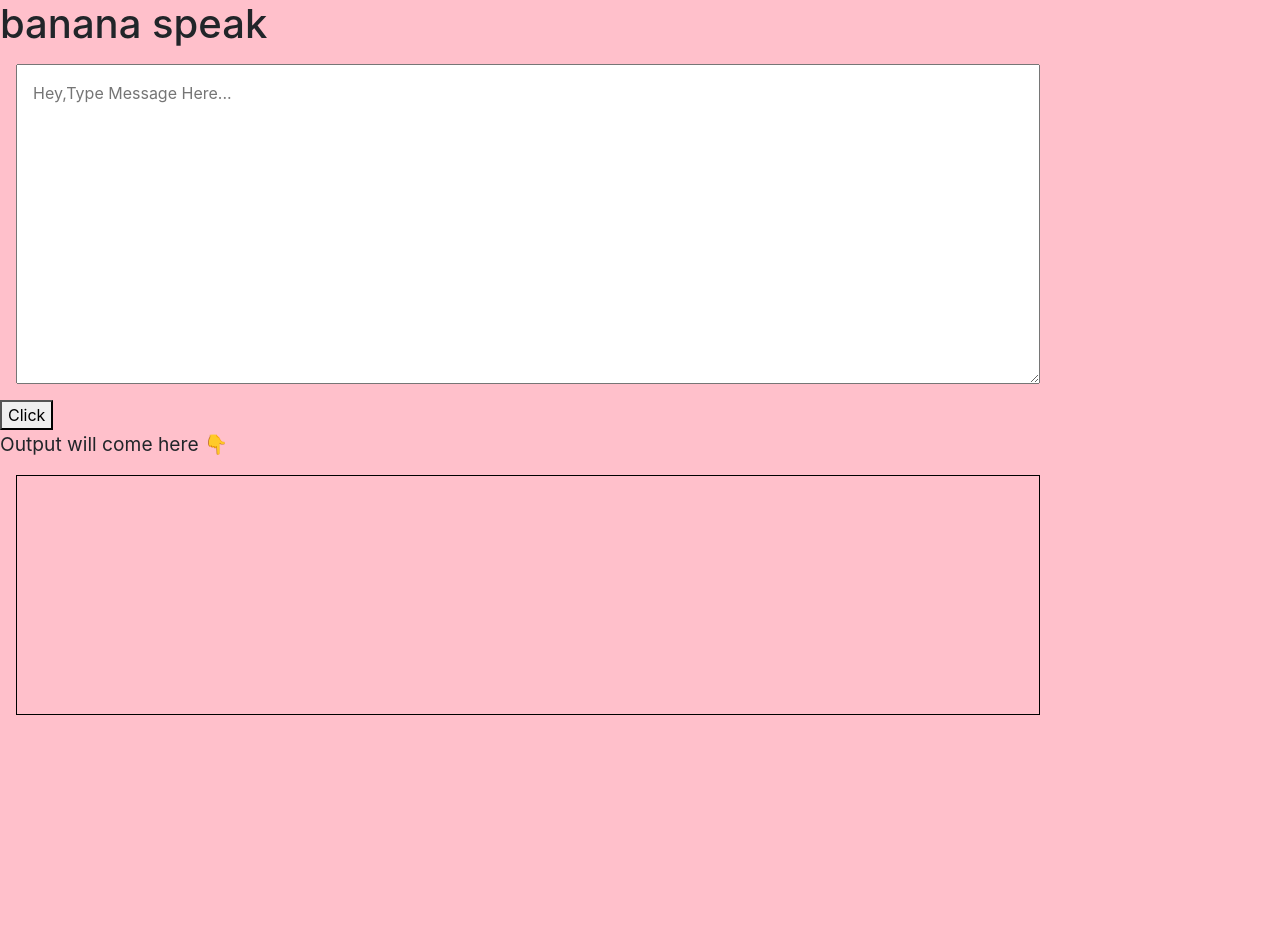
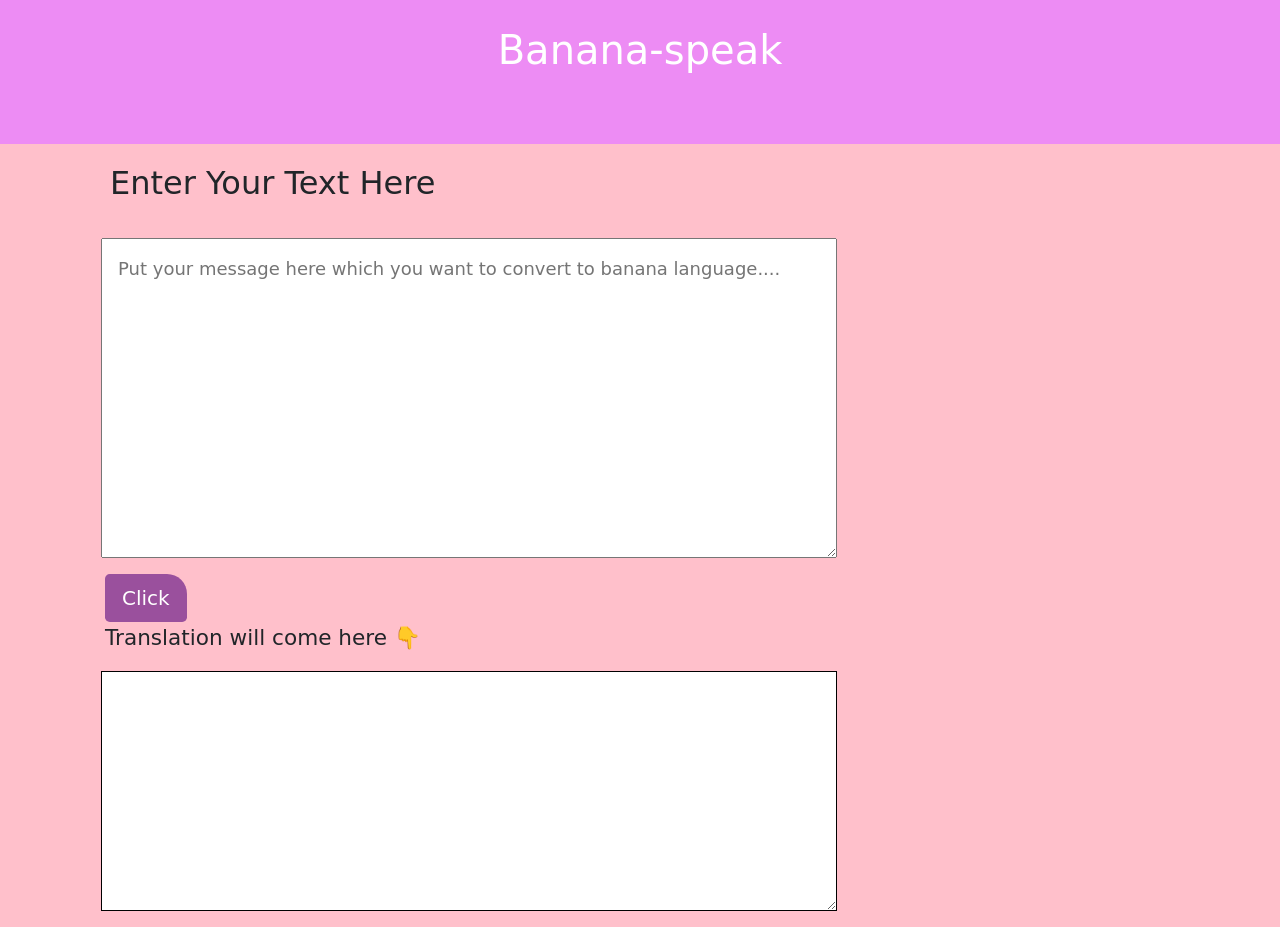
Before and after one commit to Sourabhpande532/Banana-speak-transalator, a plain HTML site: page index.html in a window 1280 px wide. Before the commit the page ends 800 px from the top, so only its background shows below. Drawn offline with nearby package versions, Linux system fonts and the light colour scheme; a web font is replaced by a local one.

Commit message:
update & modify html & css files

```diff
--- a/index.html
+++ b/index.html
@@ -1,28 +1,34 @@
 <html lang="en">
+
 <head>
     <meta charset="UTF-8">
     <meta name="viewport" content="width=device-width, initial-scale=1.0">
     <title>Banana-speak</title>
-    <link
-      rel="stylesheet"
-      href="https://stackpath.bootstrapcdn.com/bootstrap/4.5.2/css/bootstrap.min.css"
-      integrity="sha384-JcKb8q3iqJ61gNV9KGb8thSsNjpSL0n8PARn9HuZOnIxN0hoP+VmmDGMN5t9UJ0Z"
-      crossorigin="anonymous"
-    />
-    <link
-      href="https://fonts.googleapis.com/css2?family=Rubik&display=swap"
-      rel="stylesheet"
-    />
+    <link rel="stylesheet" href="https://stackpath.bootstrapcdn.com/bootstrap/4.5.2/css/bootstrap.min.css"
+        integrity="sha384-JcKb8q3iqJ61gNV9KGb8thSsNjpSL0n8PARn9HuZOnIxN0hoP+VmmDGMN5t9UJ0Z" crossorigin="anonymous" />
     <link rel="stylesheet" href="style.css">
 </head>
+
 <body>
-    <h1>banana speak</h1>
-    <textarea id="textbox" placeholder="Hey,Type Message Here..."></textarea>
-    <button id="btn-translate">Click</button>
-
-    <div style="font-size: larger;">Output will come here 👇</div>
-    <div id="output"></div>
-
+    <header class="header">
+        <h1>Banana-speak</h1>
+    </header>
+    <div class="container">
+        <div class="row">
+            <div class="col-lg-10 col-sm-12">
+                <h2 style="margin-left: 5px; padding: 20px;">Enter Your Text Here</h2>
+                <textarea name="textbox" id="textbox" cols="30" rows="4"
+                    placeholder="Put your message here which you want to convert to banana language...."></textarea>
+                <button type="button" id="btn-translate" class="btn btn-lg">Click</button>
+            </div>
+        </div>
+        <div class="row">
+            <div class="col-lg-10 col-sm-12">
+                <div style="font-size: larger;margin-left: 20px;">Translation will come here 👇</div>
+                <textarea name="output" id="output" cols="30" rows="4"></textarea>
+            </div>
+        </div>
+    </div>
     <script src="index.js" type="text/javascript"></script>
 </body>
 </html>
--- a/style.css
+++ b/style.css
@@ -1,15 +1,18 @@
-body{
+@import url("https://fonts.googleapis.com/css2?family=Edu+TAS+Beginner&display=swap");
+
+body {
   background-color: pink;
+  font-family: "Edu TAS Beginner", cursive;
+  font-size: large;
 }
-textarea{
+textarea {
   width: 80%;
   height: 40vh;
   display: block;
   margin: 1rem;
   padding: 1rem;
 }
-
-#output{
+#output {
   border: 1px solid black;
   width: 80%;
   height: 30vh;
@@ -17,3 +20,17 @@ textarea{
   margin: 1rem;
   padding: 1rem;
 }
+.btn-lg {
+  border-top-right-radius: 20px;
+  background-color: rgb(154, 80, 157);
+  margin-left: 20px;
+  color: white;
+}
+.header {
+  width: 100%;
+  height: 18vh;
+  padding: 2vw;
+  color: white;
+  background-color: rgb(237, 140, 244);
+  text-align: center;
+}
```
Lines whose indentation alone changed are shown as unchanged.
